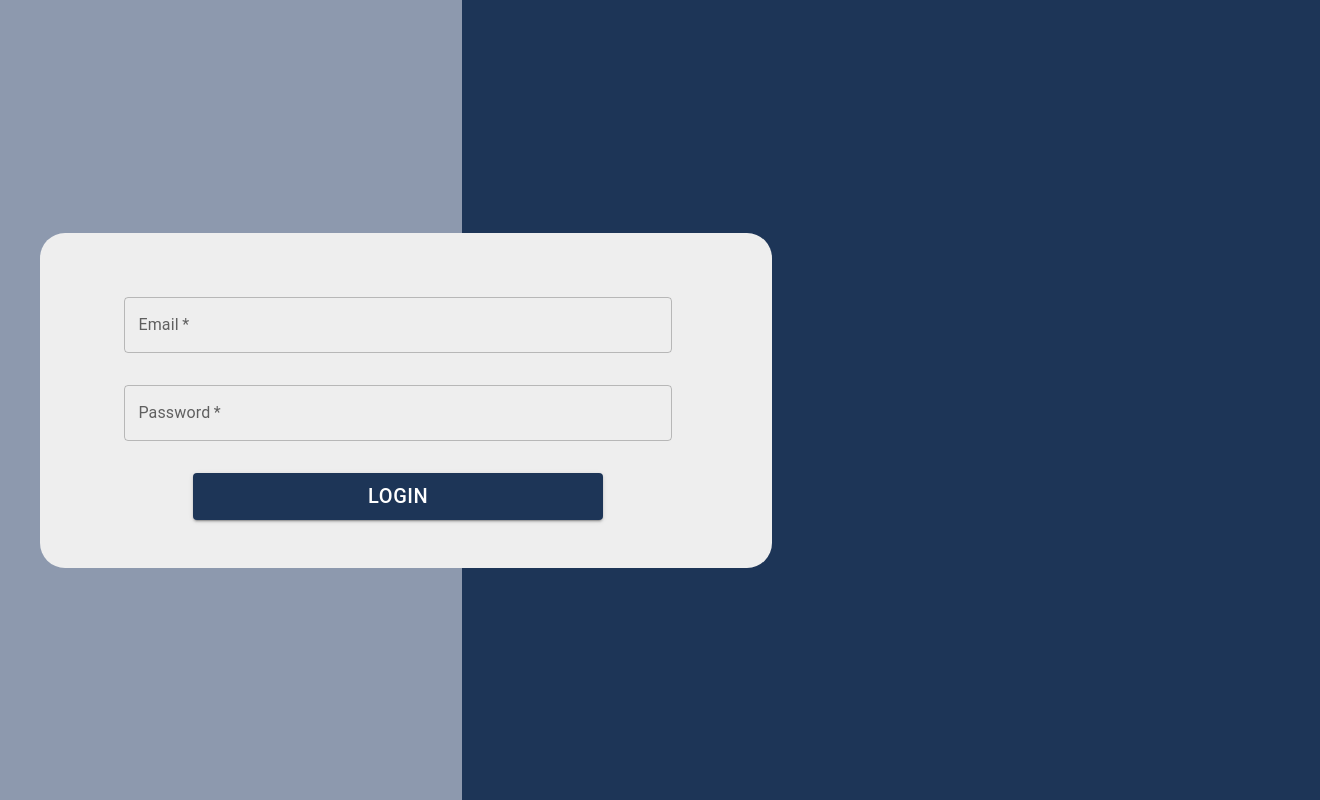
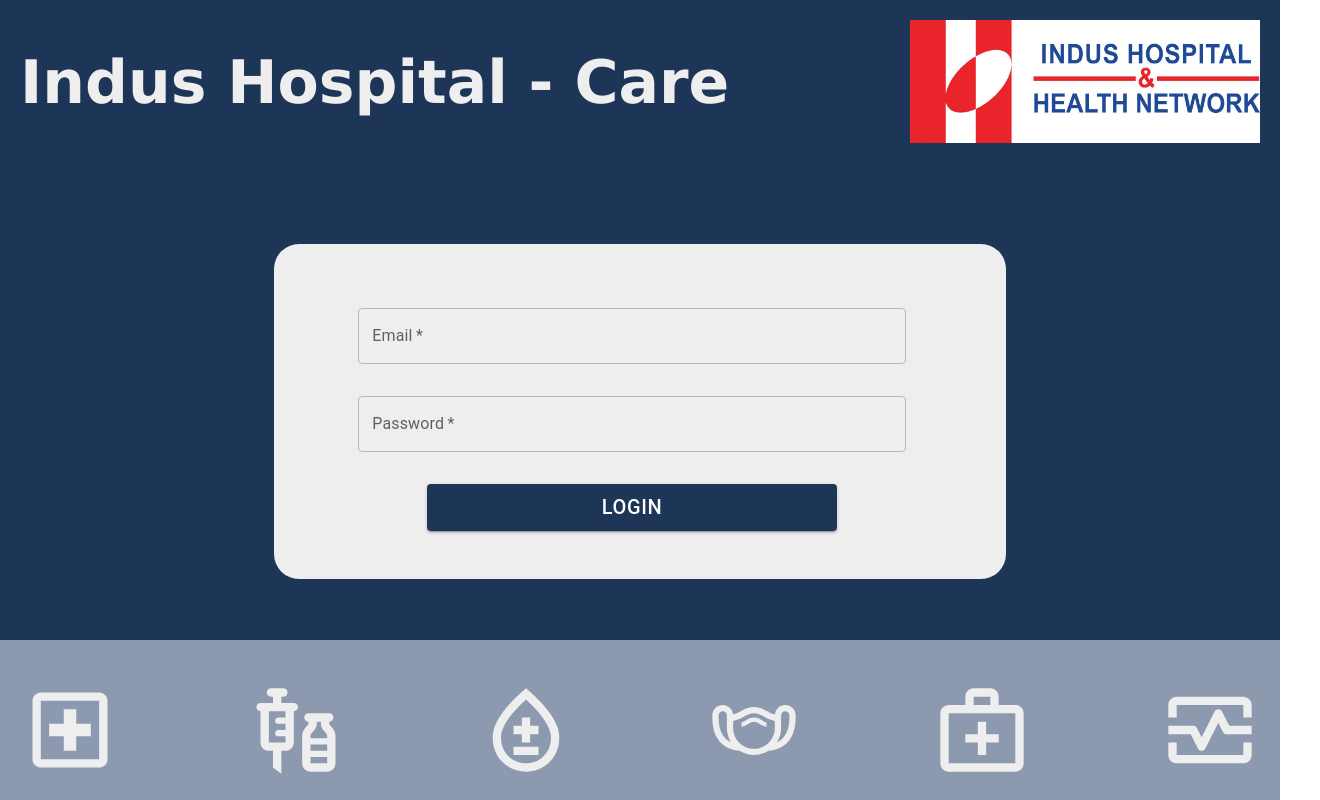
Before and after one commit to sumaiyahchinoy/er-dashboard-application, a React (Create React App) app: page / in a window 1280 px wide. Shown: the whole page, 1320 px wide, since content can reach past the window. Built offline with nearby package versions, Linux system fonts and the light colour scheme.

Commit message:
Changed meta title and logo

```diff
--- a/public/index.html
+++ b/public/index.html
@@ -2,14 +2,14 @@
 <html lang="en">
   <head>
     <meta charset="utf-8" />
-    <link rel="icon" href="%PUBLIC_URL%/favicon.ico" />
+    <link rel="icon" href="%PUBLIC_URL%/logo-small-white.jpg" />
     <meta name="viewport" content="width=device-width, initial-scale=1" />
     <meta name="theme-color" content="#000000" />
     <meta
       name="description"
       content="Web site created using create-react-app"
     />
-    <link rel="apple-touch-icon" href="%PUBLIC_URL%/logo192.png" />
+    <link rel="apple-touch-icon" href="%PUBLIC_URL%/logo-small-white.png" />
     <!--
       manifest.json provides metadata used when your web app is installed on a
       user's mobile device or desktop. See https://developers.google.com/web/fundamentals/web-app-manifest/
@@ -24,7 +24,7 @@
       work correctly both with client-side routing and a non-root public URL.
       Learn how to configure a non-root public URL by running `npm run build`.
     -->
-    <title>React App</title>
+    <title>Indus Hospital - Care</title>
   </head>
   <body>
     <noscript>You need to enable JavaScript to run this app.</noscript>
--- a/src/Pages/OnBoardingPage/index.js
+++ b/src/Pages/OnBoardingPage/index.js
@@ -2,23 +2,32 @@
 import TextField from "@mui/material/TextField";
 import Button from "@mui/material/Button";
 import axios from "axios";
+import { images } from "../../assets";
+import LocalHospitalOutlinedIcon from "@mui/icons-material/LocalHospitalOutlined";
+import BloodtypeOutlinedIcon from "@mui/icons-material/BloodtypeOutlined";
+import MasksOutlinedIcon from "@mui/icons-material/MasksOutlined";
+import VaccinesOutlinedIcon from "@mui/icons-material/VaccinesOutlined";
+import MedicalServicesOutlinedIcon from "@mui/icons-material/MedicalServicesOutlined";
+import MonitorHeartOutlinedIcon from "@mui/icons-material/MonitorHeartOutlined";
 import "./styles.css";
 
 export function OnBoardingPage() {
   const [data, setData] = useState({ email: "", password: "" });
+  const [buttonDisabled, setButtonDisabled] = useState(false);
 
   const handleChange = ({ currentTarget: input }) => {
     setData({ ...data, [input.name]: input.value });
   };
 
   const handleSubmit = async (e) => {
+    setButtonDisabled(true);
     try {
       const config = {
         headers: {
           "Content-Type": "application/json",
         },
       };
-      var url = "https://ih-care-node.vercel.app/auth/login";
+      var url = process.env.REACT_APP_NODE_BACKEND + "auth/login";
 
       await axios.post(url, data, config).then((response) => {
         var data = response.data;
@@ -35,11 +44,17 @@
         console.log(error.response);
         alert("Invalid Email and Password");
       }
+      setButtonDisabled(false);
     }
   };
 
   return (
     <div className="HomePage-FullScreenContainer">
+      <div className="Header-Container">
+        <div className="Title-Container">Indus Hospital - Care</div>
+        <img src={images.logoScaled} width="350" height="123"></img>
+      </div>
+      <div className="Middle-Container">
         <div className="container">
           <form className="form">
             <TextField
@@ -69,11 +84,27 @@
               onClick={() => {
                 handleSubmit();
               }}
+              disabled={buttonDisabled}
             >
               Login
             </Button>
           </form>
         </div>
       </div>
+      <div className="Header-Container">
+        <LocalHospitalOutlinedIcon
+          sx={{ fontSize: "100px", color: "#eeeeee" }}
+        />
+        <VaccinesOutlinedIcon sx={{ fontSize: "100px", color: "#eeeeee" }} />
+        <BloodtypeOutlinedIcon sx={{ fontSize: "100px", color: "#eeeeee" }} />
+        <MasksOutlinedIcon sx={{ fontSize: "100px", color: "#eeeeee" }} />
+        <MedicalServicesOutlinedIcon
+          sx={{ fontSize: "100px", color: "#eeeeee" }}
+        />
+        <MonitorHeartOutlinedIcon
+          sx={{ fontSize: "100px", color: "#eeeeee" }}
+        />
+      </div>
+    </div>
   );
 }
--- a/src/Pages/OnBoardingPage/styles.css
+++ b/src/Pages/OnBoardingPage/styles.css
@@ -1,11 +1,34 @@
 .HomePage-FullScreenContainer {
     display: flex;
+    flex-direction: column;
     height: 100vh;
     width: 100vw;
-    background: linear-gradient(to right, #8d99ae 0%, #8d99ae 35%, #1D3557 35%, #1D3557 100%);
+    background: linear-gradient(to bottom, #1D3557 0%,
+            #1D3557 80%, #8d99ae 80%, #8d99ae 100%);
+    justify-content: space-between;
+
+}
+
+.Middle-Container {
+    display: flex;
+    flex-direction: column;
+    align-content: center;
+    justify-content: center;
     align-items: center;
-    padding-left: 40px;
-    justify-content: flex-start;
+}
+
+.Header-Container {
+    padding: 20px;
+    display: flex;
+    justify-content: space-between;
+    align-items: center;
+}
+
+.Title-Container {
+    font-family: "Lucida Sans Unicode", "Lucida Grande", sans-serif;
+    font-weight: bold;
+    color: #eeeeee;
+    font-size: 60px;
 }
 
 .grey-container {
--- a/src/utils/ProtectedRoute.js
+++ b/src/utils/ProtectedRoute.js
@@ -3,8 +3,9 @@
 
 const isTokenValid = async (e) => {
   const token = sessionStorage.getItem("userAccessToken");
+  var url = process.env.REACT_APP_NODE_BACKEND + "auth/";
   try {
-    const response = await axios.get("https://ih-care-node.vercel.app/auth/", {
+    const response = await axios.get(url, {
       headers: {
         Authorization: `token ${token}`,
       },
```
Also changed, not shown: public/logo-small-white.jpg (added). Lines whose indentation alone changed are shown as unchanged.
